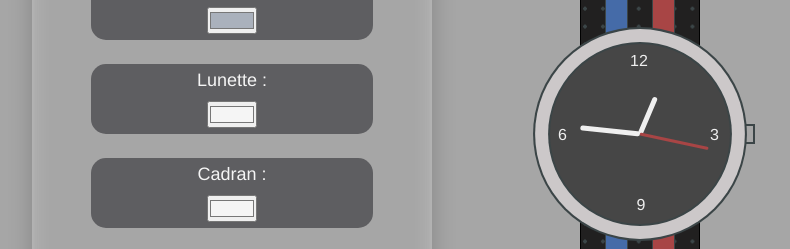
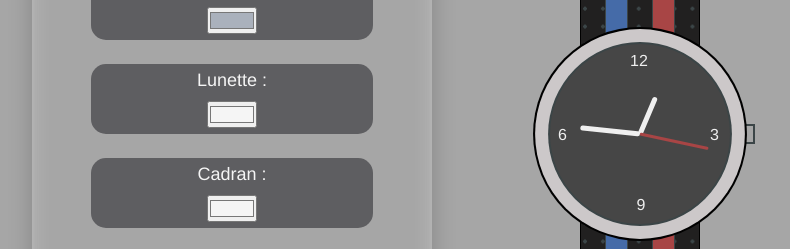
Before and after one commit to YoanMln/Watch-Configurator, a website: page index.html in a window 1280 px wide. Shown: the part 266-515 px from the top of the page, without its empty margins (0-790 px from the left). Drawn offline with nearby package versions, Linux system fonts and the light colour scheme; files that its build step writes are made by us from their sources.

Commit message:
Change box-shadow color

```diff
--- a/sass/pages/_watch.scss
+++ b/sass/pages/_watch.scss
@@ -7,5 +7,5 @@
   left: $left-watch;
   top: $top-watch;
   border-radius: $border-radius-watch;
-  box-shadow: 0 0 0 0.12em #3b4547, 0 0 0 0.93em #ccc8c9, 0 0 0 1.06em #3b4547;
+  box-shadow: 0 0 0 0.12em #3b4547, 0 0 0 0.93em #ccc8c9, 0 0 0 1.06em #000000;
 }
```
